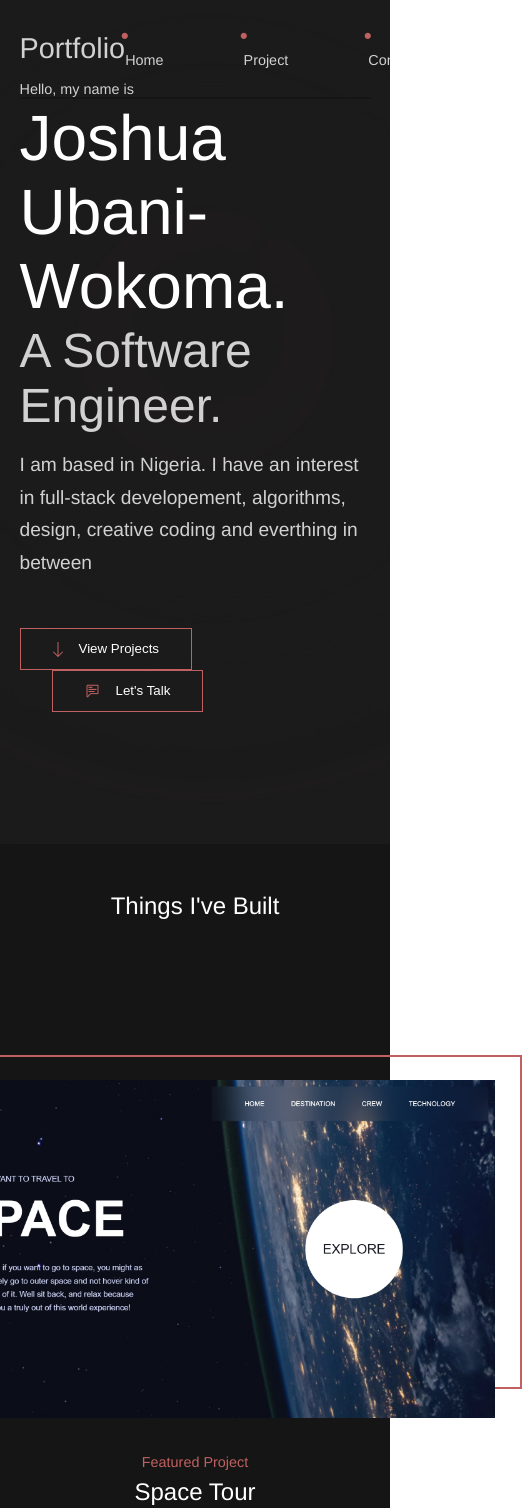
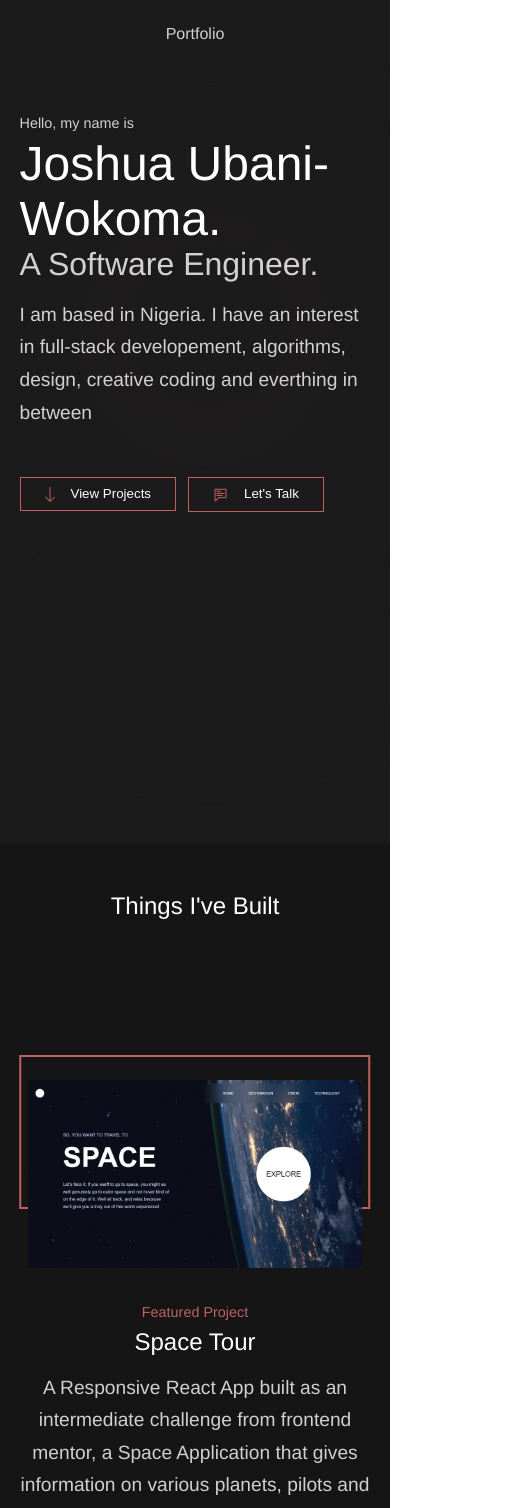
Before and after one commit to JuszJo/Portfolio, a React (Vite) app: page / in a window 390 px wide. Shown: the top 1508 px of the page, 522 px wide, since content can reach past the window. Built offline with nearby package versions, Linux system fonts and the light colour scheme.

Commit message:
add mobile view

```diff
--- a/package.json
+++ b/package.json
@@ -6,7 +6,8 @@
   "scripts": {
     "dev": "vite",
     "build": "vite build",
-    "preview": "vite preview"
+    "preview": "vite preview",
+    "start": "vite --host"
   },
   "dependencies": {
     "react": "^18.2.0",
--- a/src/styles/Contact.css
+++ b/src/styles/Contact.css
@@ -68,3 +68,9 @@ footer a {
     font-size: 0.75rem;
     color: var(--text-opacity-2);
 }
+
+@media (max-width: 450px) {
+    #socials-div {
+        gap: 2rem;
+    }
+}
--- a/src/styles/Hero.css
+++ b/src/styles/Hero.css
@@ -63,3 +63,46 @@ h1 {
         max-width: max-content;
     }
 }
+
+@media (max-width: 700px) {
+    #hero-div {
+        justify-content: flex-start;
+    }
+
+    h1 {
+        font-size: 3rem;
+    }
+
+    #h2 {
+        font-size: 2rem;
+    }
+
+    #talk-cta {
+        margin-left: 1rem;
+    }
+}
+
+@media (max-width: 400px) {
+    #hero-cta-div button {
+        padding: 0.5rem 1.5rem;
+    }
+
+    #talk-cta {
+        margin-left: 0.75rem;
+    }
+}
+
+@media (max-width: 340px) {
+    #hero-cta-div {
+
+    }
+
+    #hero-cta-div button {
+        padding: 0.5rem 1.5rem;
+    }
+
+    #talk-cta {
+        margin-left: 0;
+        margin-top: 0.5rem;
+    }
+}
--- a/src/styles/Navbar.css
+++ b/src/styles/Navbar.css
@@ -28,3 +28,23 @@ ul li::before {
     display: inline-block;
     width: 1rem;
 }
+
+@media (max-width: 700px) {
+    #nav-wrap {
+        border: none;
+    }
+
+    nav {
+        justify-content: center;
+        padding-top: 1.25rem;
+        padding-bottom: 4rem;
+    }
+
+    #logo {
+        font-size: 1rem;
+    }
+
+    nav ul {
+        display: none;
+    }
+}
--- a/src/styles/Projects.css
+++ b/src/styles/Projects.css
@@ -190,3 +190,20 @@
         justify-content: center;
     }
 }
+
+@media (max-width: 700px) {
+    .project-image {
+        width: 95%;
+    }
+
+    .border1, .border2 {
+        width: 99%;
+        height: 200px;
+    }
+}
+
+@media (max-width: 400px) {
+    .border1, .border2 {
+        height: 150px;
+    }
+}
```
